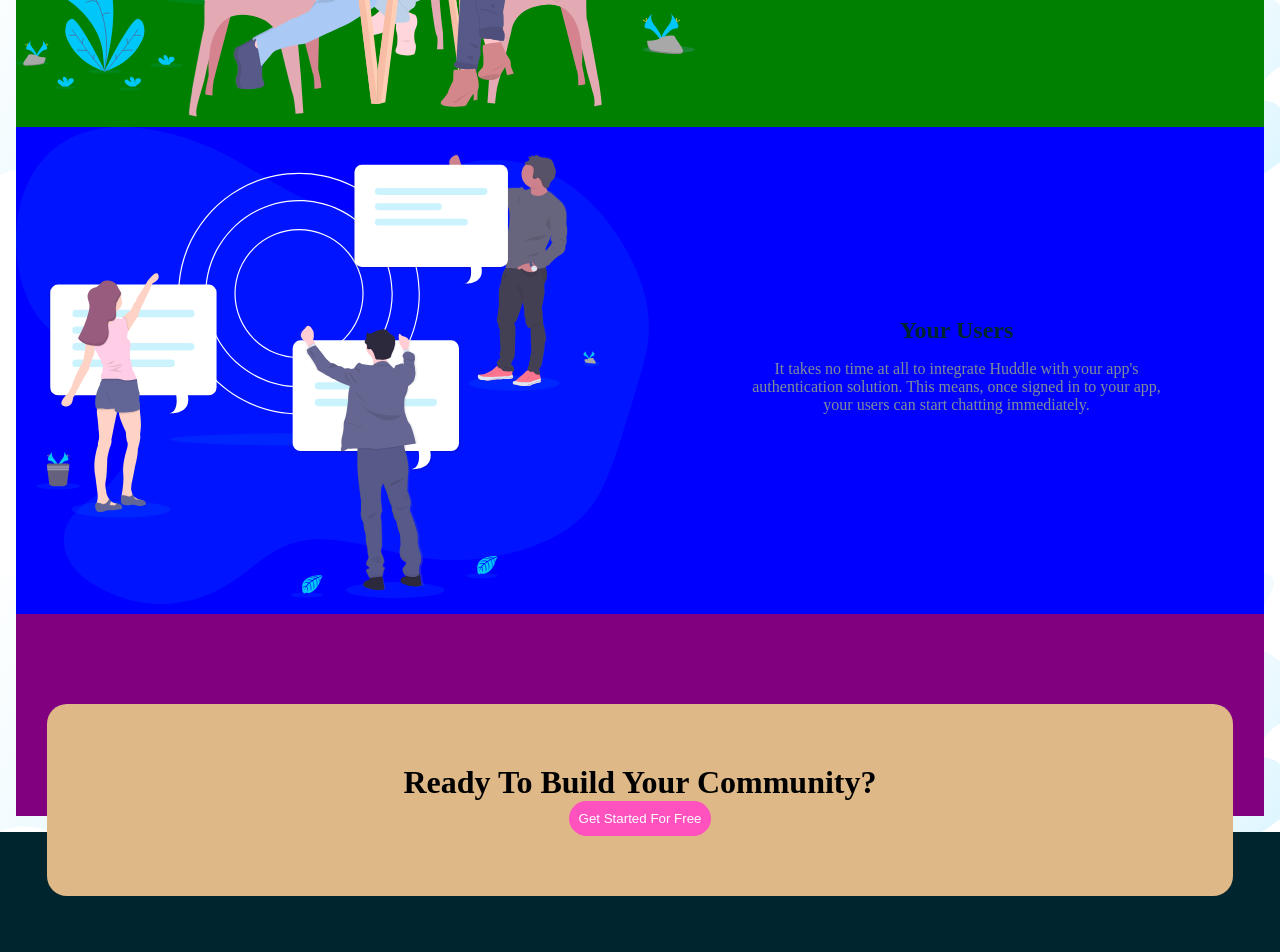
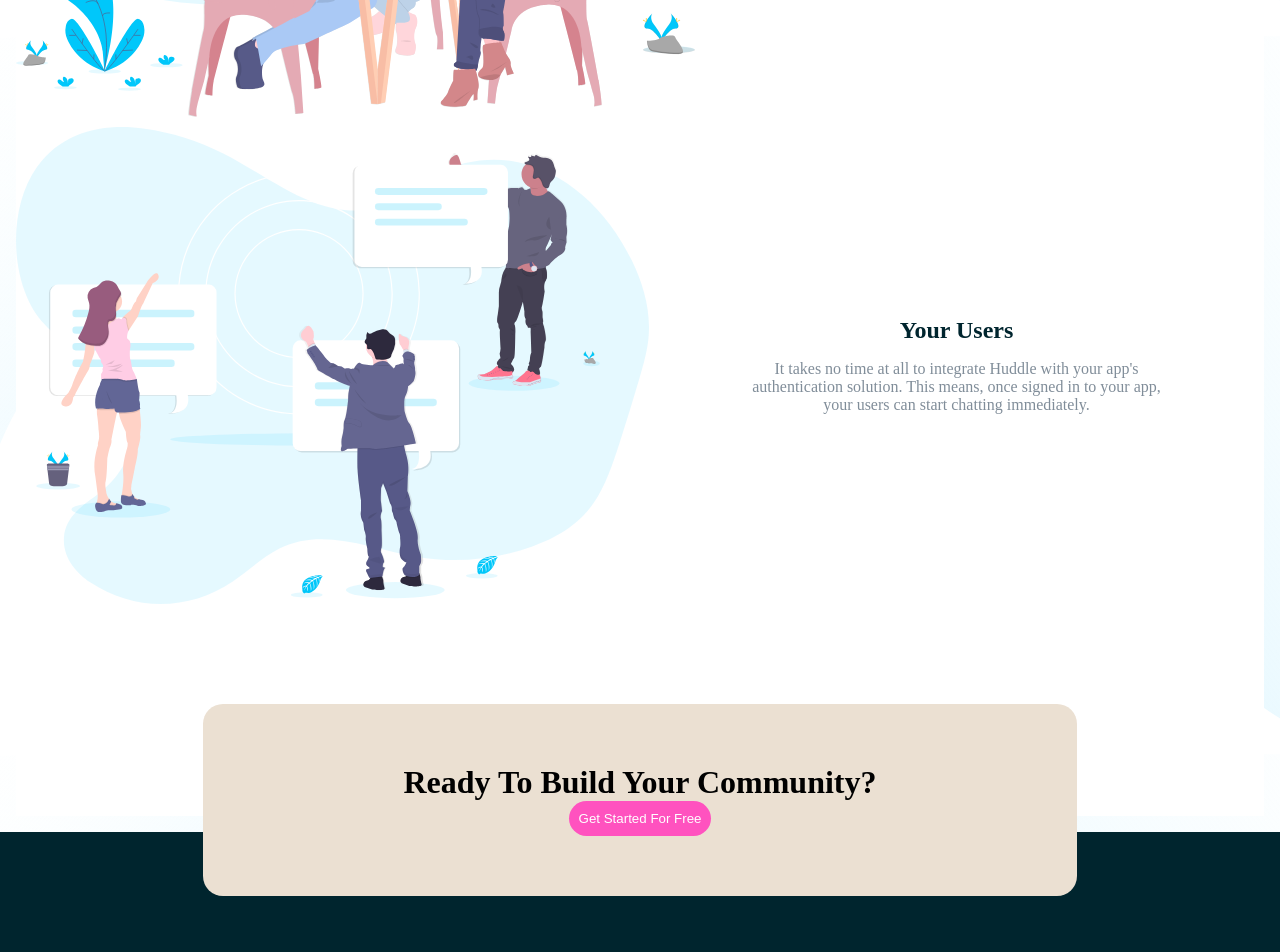
Before and after one commit to FameZeeshan/huddle-landing-page-with-alternating-feature-blocks-master, a plain HTML site: page index.html in a window 1280 px wide. Shown: the part 1400-2352 px from the top of the page. Drawn offline with nearby package versions, Linux system fonts and the light colour scheme.

Commit message:
final commit for 3sep

```diff
--- a/style.css
+++ b/style.css
@@ -152,15 +152,15 @@ header {
     display: flex;
     justify-content: center;
     text-align: center;
-
+    background-color: white;
 
 }
 .box5-a{
-  background: burlywood;
+  background: rgb(235, 224, 210);
   width: 95%;
   z-index: 1;
-    position: relative;
-    bottom: -90px;
+  position: relative;
+  bottom: -90px;
   padding: 60px;
   border-radius: 20px;
 }
@@ -206,7 +206,9 @@ header {
 }
 .footer2{
 
+
 }
+
 .footer-location {
   display: flex;
   gap: 1rem;
@@ -254,7 +256,7 @@ header {
 
 @media screen and (min-width: 600px) {
   .container{
-    /* background-image: url(./images/bg-hero-desktop.svg); */
+    background-image: url(./images/bg-hero-desktop.svg);
 
   }
   .box1{
@@ -262,33 +264,45 @@ header {
   display: flex;
   align-items: center;
   justify-content: center;
+
 }
   .box2{
   padding-bottom: 10px;
-  background-color: red;
+  background-color: white;
   display: flex;
   align-items: center;
   justify-content: center;
 }
   .box3{
   padding-bottom: 10px;
-  background-color: green;
+  background-color: white;
   display: flex;
   align-items: center;
   justify-content: center;
 }
 .box4{
   padding-bottom: 10px;
-  background-color: blue;
+  background-color: white;
   display: flex;
   align-items: center;
   justify-content: center;
 }
 .box5{
   padding-bottom: 10px;
-  background-color: purple;
+  background-color: white;
   display: flex;
   align-items: center;
   justify-content: center;
 }
+.box5-a{
+  background: rgb(235, 224, 210);
+  width: 70%;
+  z-index: 1;
+    position: relative;
+    bottom: -90px;
+  padding: 60px;
+  border-radius: 20px;
 }
+
+
+}
```
Also changed, not shown: index.html (+1 -2 lines).
